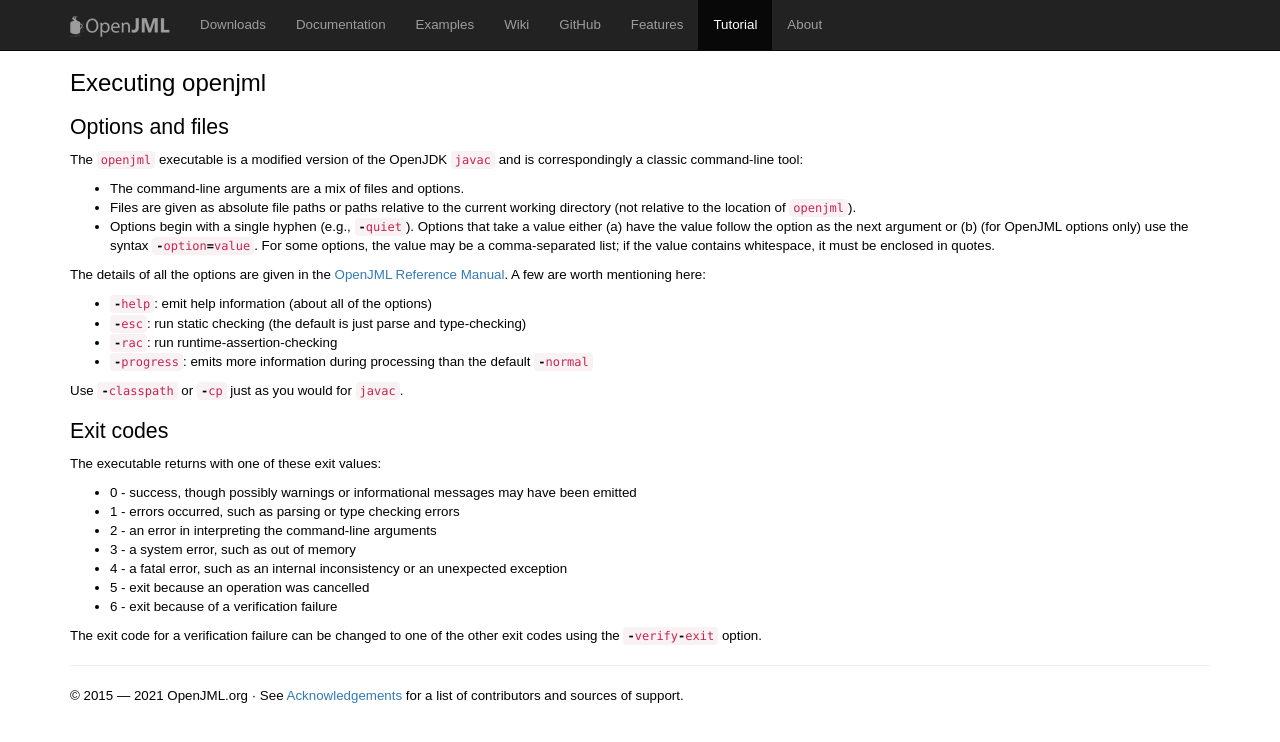
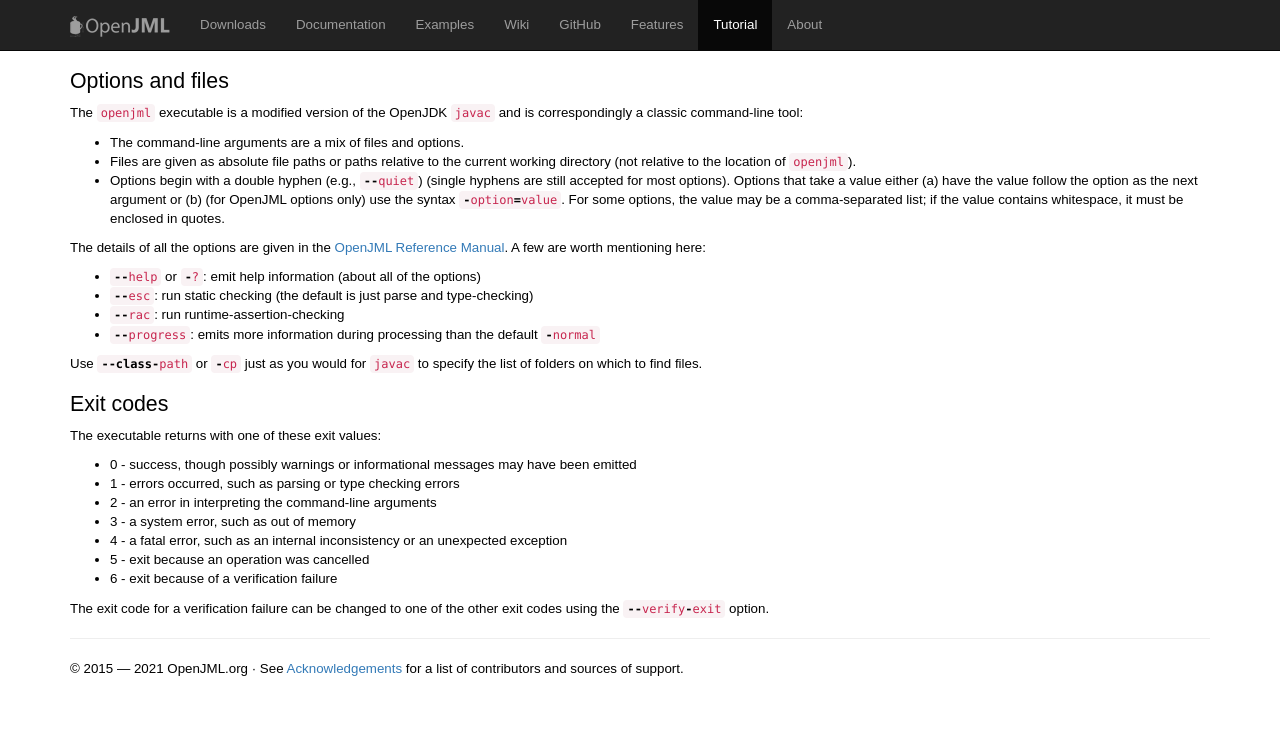
Before and after one commit to OpenJML/openjml.github.io, a Jekyll site: the page built from tutorial/Execution.md, in a window 1280 px wide. Shown: the top 742 px of the page. Built offline with Jekyll 4.4.1, drawn with Linux system fonts in a browser that asks for light colours; our own code applies the rules of GitHub Pages for plain Markdown files.

Commit message:
Editing of overview pages

```diff
--- a/tutorial/Execution.md
+++ b/tutorial/Execution.md
@@ -8,18 +10,18 @@
 * Files are given as absolute file paths
 or paths relative to the current working directory
 (not relative to the location of `openjml`).
-* Options begin with a single hyphen (e.g., `-quiet`). Options that take a value either (a) have the value follow the option as the next argument or (b)
+* Options begin with a double hyphen (e.g., `--quiet`) (single hyphens are still accepted for most options). Options that take a value either (a) have the value follow the option as the next argument or (b)
 (for OpenJML options only) use the syntax `-option=value`.
 For some options, the value may be a comma-separated list; if the value contains
 whitespace, it must be enclosed in quotes.
 
 The details of all the options are given in the [OpenJML Reference Manual](../documentation/OpenJMLUserGuide.pdf). A few are worth mentioning here:
-* `-help`: emit help information (about all of the options)
-* `-esc`: run static checking (the default is just parse and type-checking)
-* `-rac`: run runtime-assertion-checking
-* `-progress`: emits more information during processing than the default `-normal`
+* `--help` or `-?`: emit help information (about all of the options)
+* `--esc`: run static checking (the default is just parse and type-checking)
+* `--rac`: run runtime-assertion-checking
+* `--progress`: emits more information during processing than the default `-normal`
 
-Use `-classpath` or `-cp` just as you would for `javac`.
+Use `--class-path` or `-cp` just as you would for `javac` to specify the list of folders on which to find files.
 
 ## Exit codes
 
@@ -32,4 +34,4 @@
 * 5 - exit because an operation was cancelled
 * 6 - exit because of a verification failure
 
-The exit code for a verification failure can be changed to one of the other exit codes using the `-verify-exit` option.
+The exit code for a verification failure can be changed to one of the other exit codes using the `--verify-exit` option.
```
Also changed, not shown: other parts of tutorial/Execution.md (+3 -1 lines), tutorial/Installation.md (+3 -5 lines), tutorial/index.md (+3 -1 lines).
